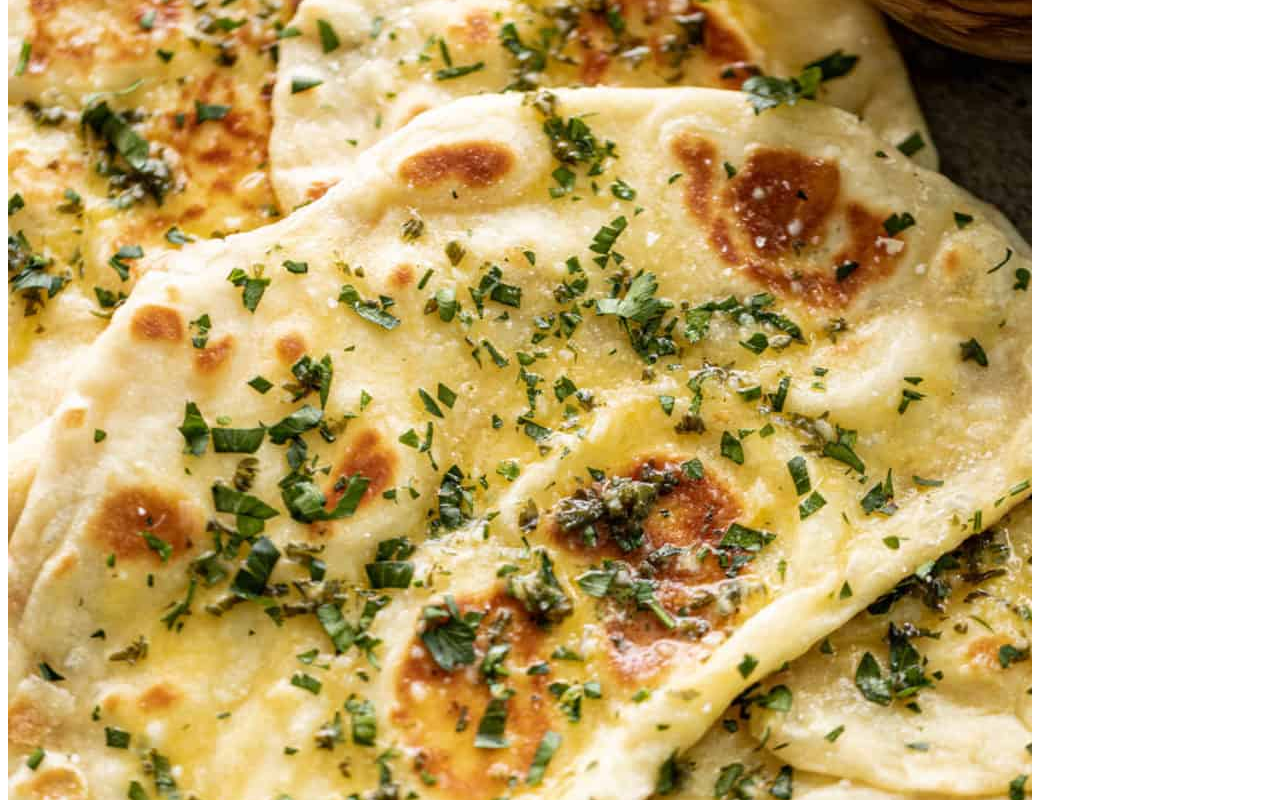
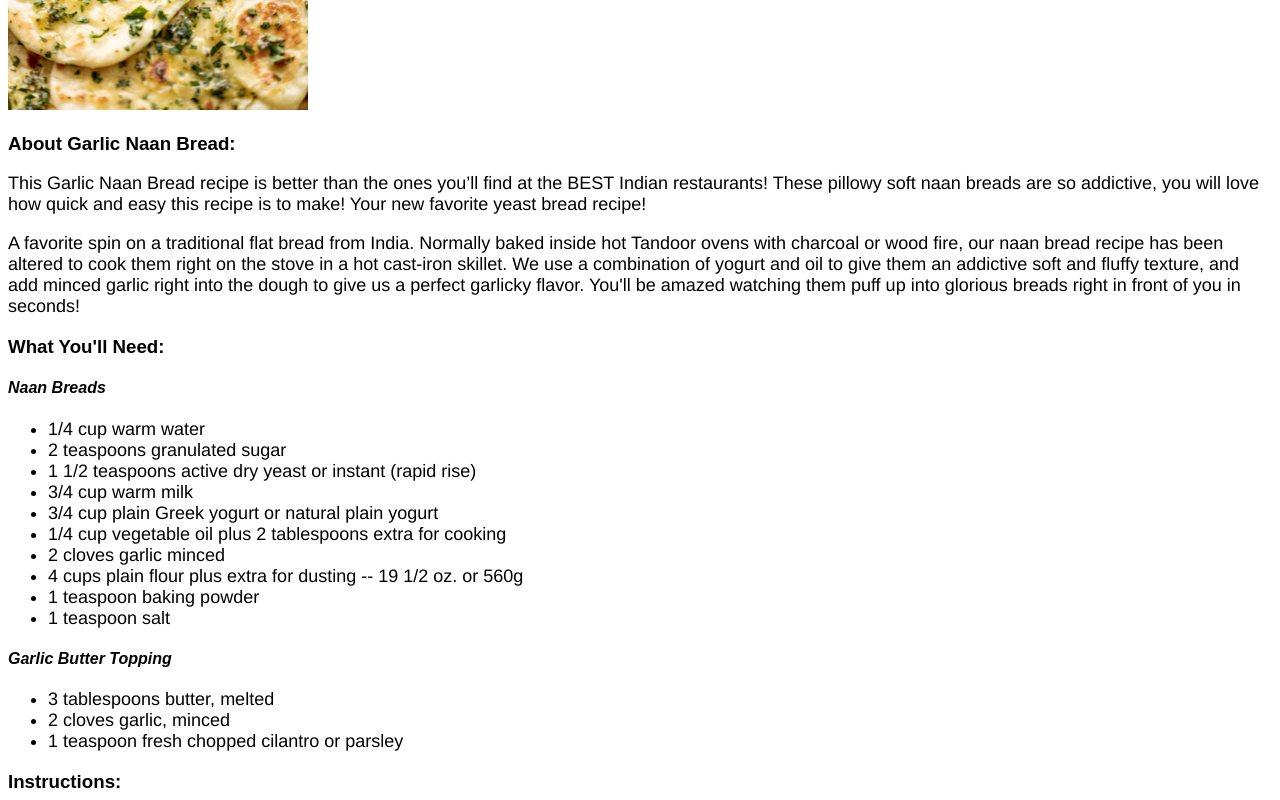
Before and after one commit to Pranavd-git/odin-recipes, a plain HTML site: page recipes/garlic-naan-bread.html in a window 1280 px wide. Shown: the part 420-1220 px from the top of the page. Drawn offline with Linux system fonts and the light colour scheme.

Commit message:
Link stylesheet and fix <h4> headings

```diff
--- a/recipes/garlic-naan-bread.html
+++ b/recipes/garlic-naan-bread.html
@@ -5,6 +5,7 @@
     <meta charset="UTF-8" />
     <meta http-equiv="X-UA-Compatible" content="IE=edge" />
     <meta name="viewport" content="width=device-width, initial-scale=1.0" />
+    <link rel="stylesheet" href="recipes-styles.css">
     <title>Garlic Naan Bread</title>
 </head>
 
@@ -30,7 +31,7 @@
         into glorious breads right in front of you in seconds!
     </p>
     <h3 id="ingredients">What You'll Need:</h3>
-    <h4>NAAN BREADS</h4>
+    <h4>Naan Breads</h4>
     <ul>
         <li>1/4 cup warm water</li>
         <li>2 teaspoons granulated sugar</li>
@@ -43,7 +44,7 @@
         <li>1 teaspoon baking powder</li>
         <li>1 teaspoon salt</li>
     </ul>
-    <h4>GARLIC BUTTER TOPPING</h4>
+    <h4>Garlic Butter Topping</h4>
     <ul>
         <li>3 tablespoons butter, melted</li>
         <li>2 cloves garlic, minced</li>
```
